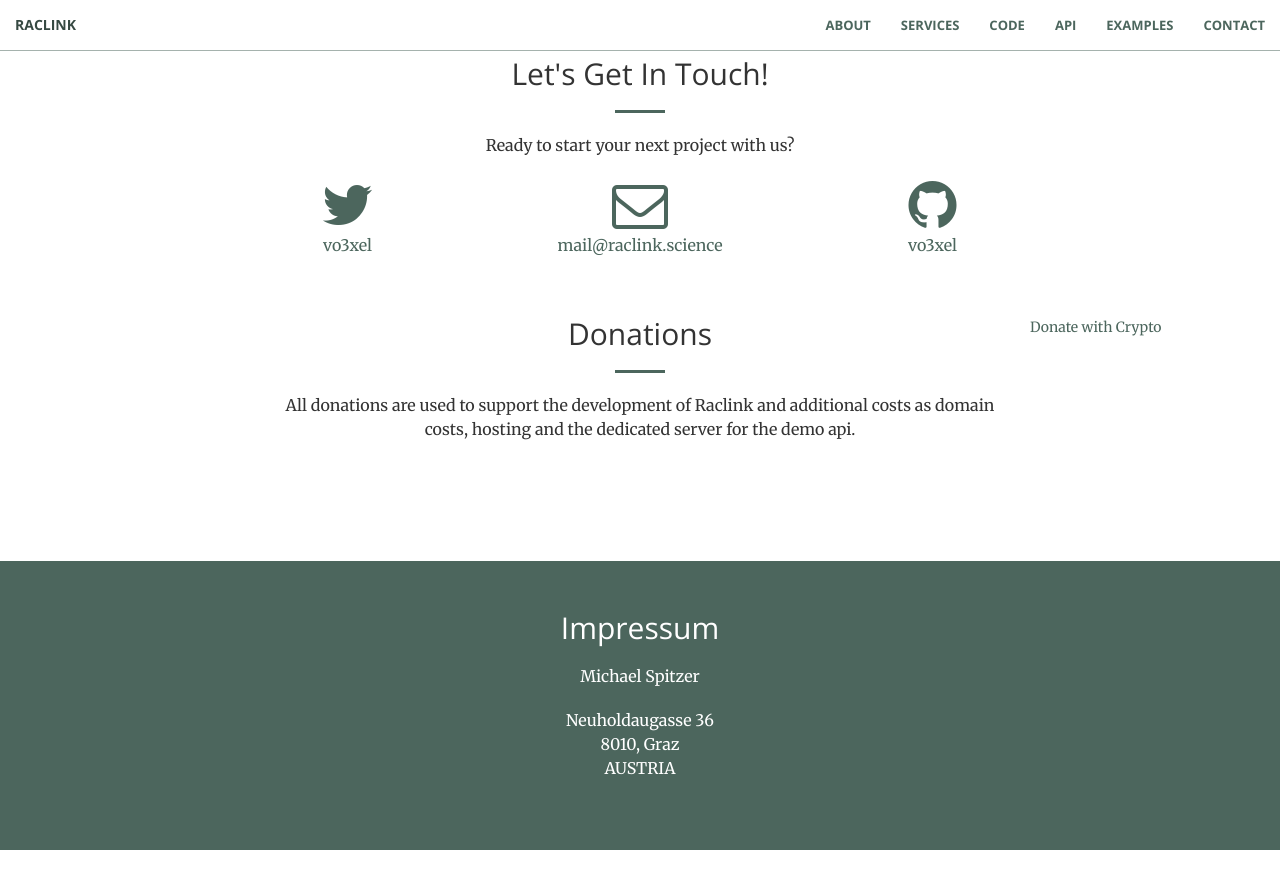
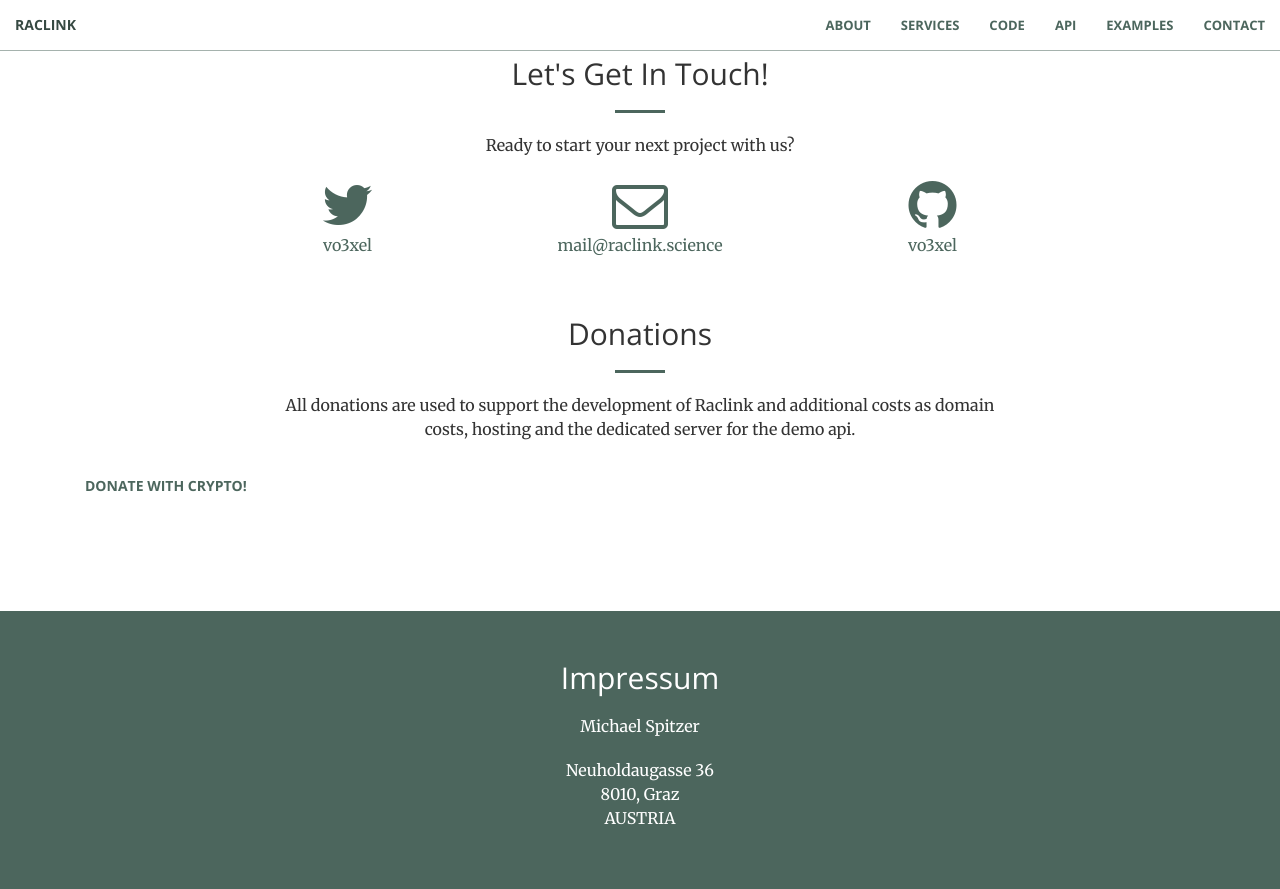
Before and after one commit to vo3xel/raclink.science, a Jekyll site: the page built from index.html, in a window 1280 px wide and 900 px high, scrolled down 2044 px. Shown: the top 889 px of the window. Built offline with Jekyll 4.4.1, drawn with Linux system fonts in a browser that asks for light colours; before the commit the page ends 2894 px from its top, so only the background shows below that.

Commit message:
donate with crypto button added

```diff
--- a/_includes/contact.html
+++ b/_includes/contact.html
@@ -36,12 +36,8 @@
                 <p>All donations are used to support the development of Raclink and additional costs as domain costs, hosting and the dedicated server for the demo api.</p>
             </div>
             <div>
-                <a class="donate-with-crypto"
-                   href="https://commerce.coinbase.com/checkout/1fc5807a-b339-4b8d-abaa-6527251a218f">
-                  Donate with Crypto
-                </a>
-                <script src="https://commerce.coinbase.com/v1/checkout.js?version=201807">
-                </script>
+                <a href="https://commerce.coinbase.com/checkout/1fc5807a-b339-4b8d-abaa-6527251a218f" class="btn btn-default btn-xl">Donate with Crypto!</a>
+                <script src="https://commerce.coinbase.com/v1/checkout.js?version=201807"></script>
             </div>
         </div>
     </div>
```
